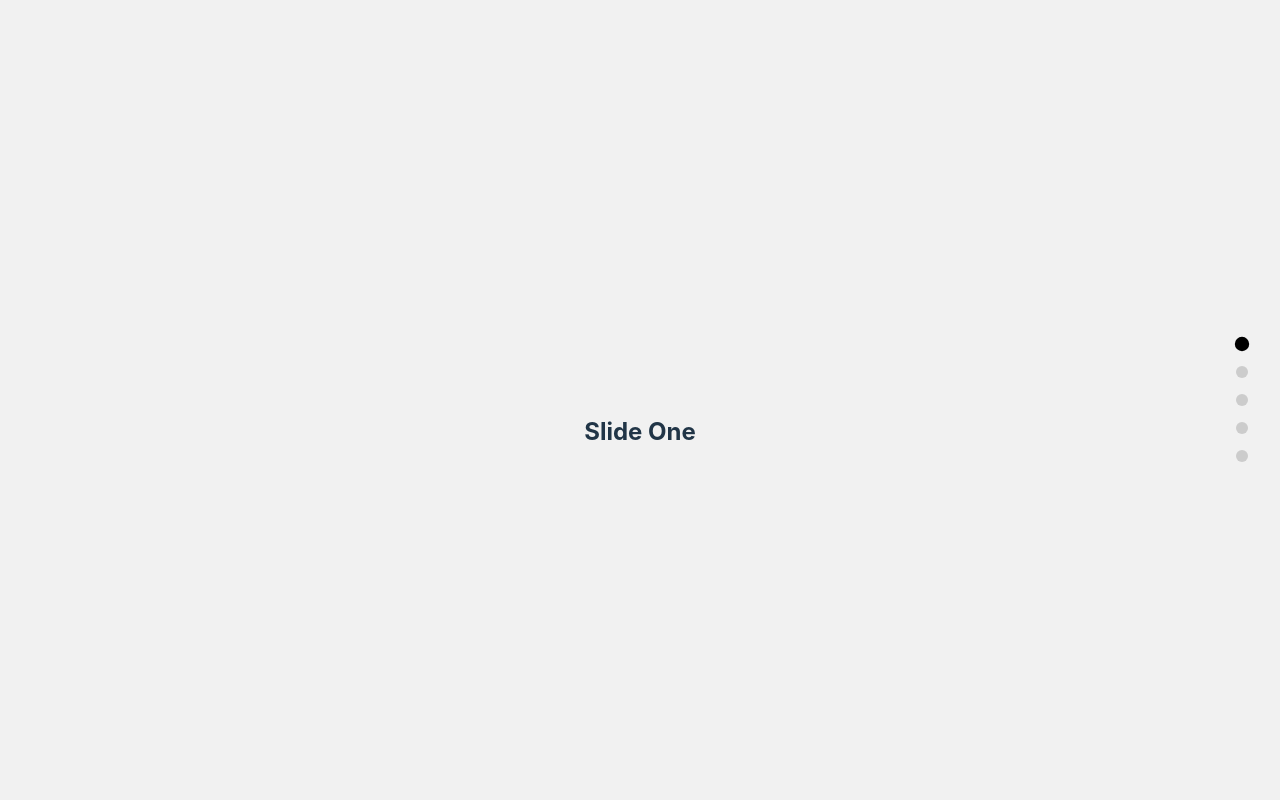
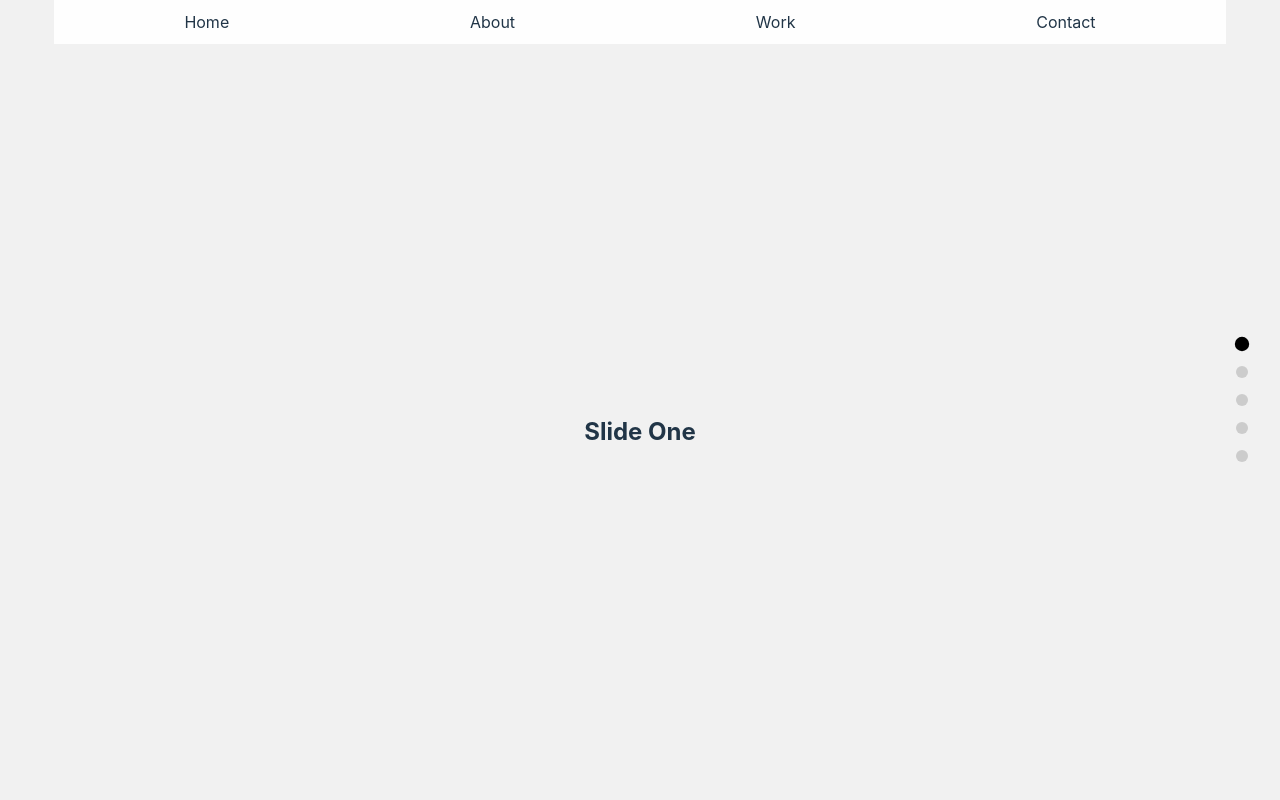
Before and after one commit to circuloponto/slides, a React (Vite) app in the folder slides/: page / in a window 1280 px wide. Shown: the top 800 px of the page. Built offline with nearby package versions, Linux system fonts and the light colour scheme.

Commit message:
floating menu

```diff
--- a/slides/src/App.css
+++ b/slides/src/App.css
@@ -59,3 +59,36 @@
 .slide:nth-child(3) { background: #d1d1d1; }
 .slide:nth-child(4) { background: #c1c1c1; }
 .slide:nth-child(5) { background: #b1b1b1; }
+
+.main-nav {
+  position: fixed;
+  top: 0;
+  left: 50%;
+  transform: translateX(-50%);
+  width: 90%;
+  max-width: 1200px;
+  background: rgba(255, 255, 255, 0.9);
+  backdrop-filter: blur(10px);
+  padding: 10px;
+  z-index: 100;
+  transition: all 0.6s cubic-bezier(0.16, 1, 0.3, 1);
+  border-radius: 0;
+}
+
+.main-nav.scrolled {
+  top: 50px;
+  width: 54%; /* 60% of 90% to maintain same reference point */
+  border-radius: 10px;
+}
+
+.main-nav ul {
+  display: flex;
+  justify-content: space-around;
+  list-style: none;
+  margin: 0;
+  padding: 0;
+}
+
+.main-nav li {
+  cursor: pointer;
+}
--- a/slides/src/App.jsx
+++ b/slides/src/App.jsx
@@ -16,7 +16,7 @@ function App() {
   useEffect(() => {
     const lenis = new Lenis({
       duration: 1.2,
-      easing: (t) => Math.min(1, 1.001 - Math.pow(2, -10 * t)), // https://www.desmos.com/calculator/brs54l4xou
+      easing: (t) => Math.min(1, 1.001 - Math.pow(2, -10 * t)),
       direction: 'vertical',
       gestureDirection: 'vertical',
       smooth: true,
@@ -38,6 +38,7 @@ function App() {
     }
 
     lenis.on('scroll', handleScroll)
+    window.lenis = lenis
 
     return () => {
       lenis.destroy()
@@ -45,27 +46,45 @@ function App() {
   }, [])
 
   const getSlideProgress = (index) => {
-    const slideProgress = (scrollProgress * (slides.length - 1)) - index
-    return Math.max(-1, Math.min(1, slideProgress))
+    // Calculate how many sections we've scrolled through
+    const totalSections = slides.length - 1
+    const currentSection = scrollProgress * totalSections
+
+    // Calculate progress for this specific slide
+    const slideStart = index - 0.5 // Start transition slightly before reaching the slide
+    const slideProgress = (currentSection - slideStart) / 0.5 // Complete transition over 50% of the scroll section
+
+    return Math.max(0, Math.min(1, slideProgress))
   }
 
   const getSlidePosition = (direction, progress) => {
+    const distance = 100 * (1 - progress) // Slides move from 100% to 0%
+
     switch(direction) {
       case 'right':
-        return `translate(${100 * progress}%, 0%)`;
+        return `translate3d(${distance}%, 0, 0)`
       case 'bottom':
-        return `translate(0%, ${100 * progress}%)`;
+        return `translate3d(0, ${distance}%, 0)`
       case 'left':
-        return `translate(${-100 * progress}%, 0%)`;
+        return `translate3d(${-distance}%, 0, 0)`
       case 'top':
-        return `translate(0%, ${-100 * progress}%)`;
+        return `translate3d(0, ${-distance}%, 0)`
       default:
-        return 'translate(0%, 0%)';
+        return 'translate3d(0, 0, 0)'
     }
   }
 
   return (
     <div className="app-container" style={{ height: `${slides.length * 100}vh` }}>
+      <nav className={`main-nav ${scrollProgress > 0.05 ? 'scrolled' : ''}`}>
+        <ul>
+          <li>Home</li>
+          <li>About</li>
+          <li>Work</li>
+          <li>Contact</li>
+        </ul>
+      </nav>
+
       <div className="slides-container">
         {slides.map((slide, index) => {
           const progress = getSlideProgress(index)
@@ -96,7 +115,6 @@ function App() {
               key={index}
               className={`nav-indicator ${Math.round(scrollProgress * (slides.length - 1)) === index ? 'active' : ''}`}
               onClick={() => {
-                // Use Lenis's scrollTo instead of window.scrollTo
                 window.lenis.scrollTo(targetScroll, {
                   duration: 1.2
                 })
```
